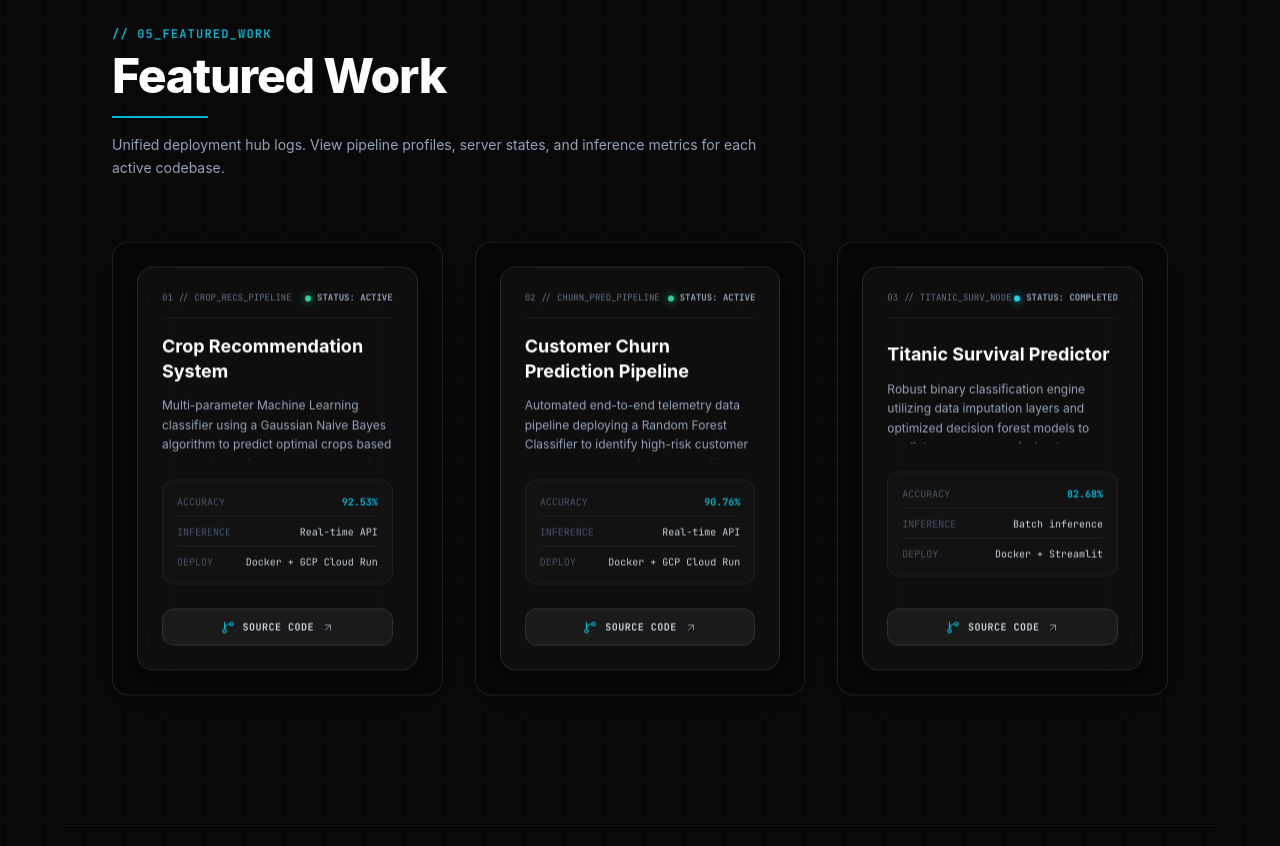
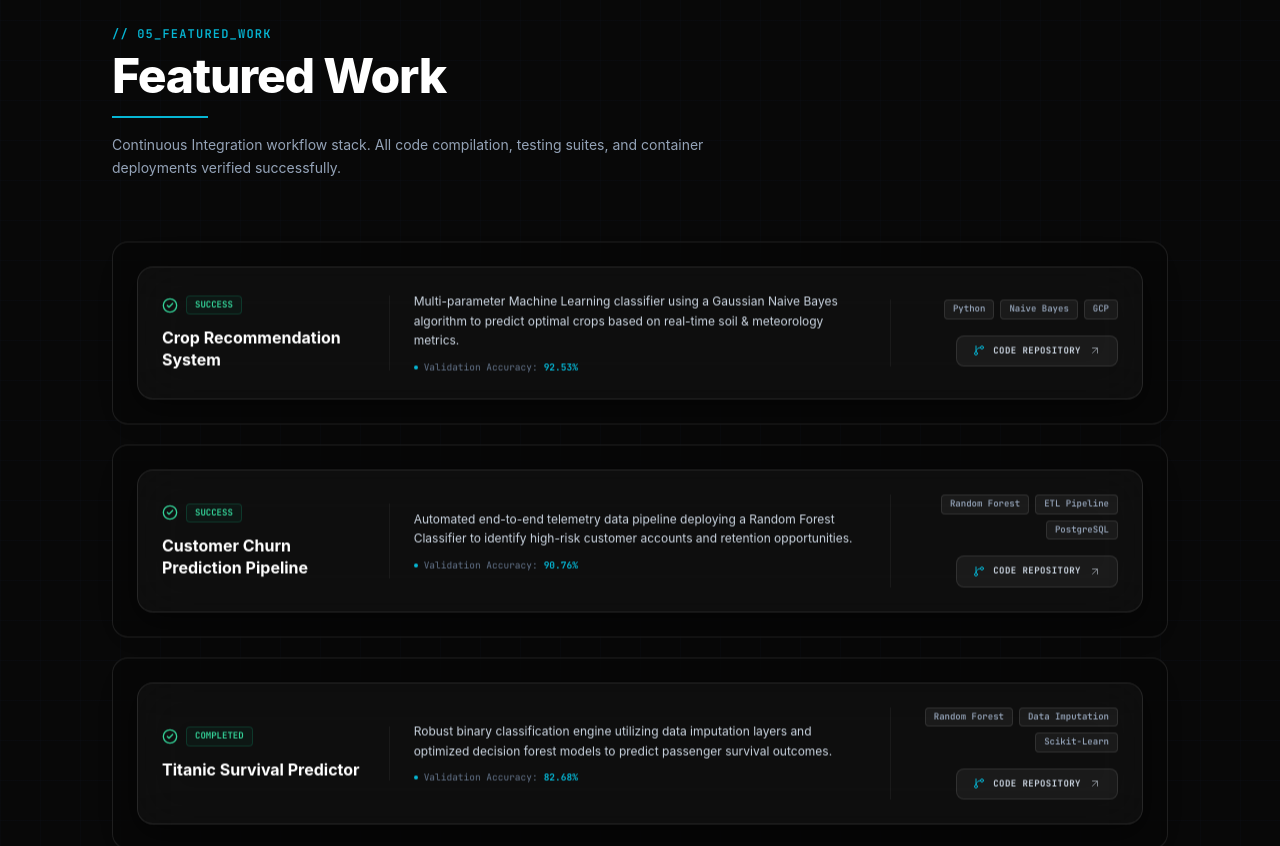
Before and after one commit to KRUTHIKTR/portfolio, a React (Vite) app: page / in a window 1280 px wide. Shown: the part 3500-4346 px from the top of the page. Built offline with nearby package versions, Linux system fonts and the light colour scheme.

Commit message:
feat: implement CI Dashboard Stack in Projects.jsx

```diff
--- a/src/components/Projects.jsx
+++ b/src/components/Projects.jsx
@@ -1,55 +1,38 @@
 import React from 'react';
-import { GitBranch, ArrowUpRight } from 'lucide-react';
+import { motion } from 'framer-motion';
+import { GitBranch, ArrowUpRight, CheckCircle2 } from 'lucide-react';
 import TiltCard from './TiltCard';
 
 const projectsData = [
   {
     id: 1,
-    index: "01",
-    nodeId: "CROP_RECS_PIPELINE",
-    status: "Active",
-    statusColor: "bg-emerald-400 shadow-[0_0_8px_#10b981]",
     title: "Crop Recommendation System",
+    accuracy: "92.53%",
+    status: "SUCCESS",
     description: "Multi-parameter Machine Learning classifier using a Gaussian Naive Bayes algorithm to predict optimal crops based on real-time soil & meteorology metrics.",
     github: "https://github.com/KRUTHIKTR/Crop-recommendation-system",
-    metrics: {
-      accuracy: "92.53%",
-      inference: "Real-time API",
-      deploy: "Docker + GCP Cloud Run"
-    },
-    themeColor: "group-hover:border-[#06b6d4]/30"
+    tags: ["Python", "Naive Bayes", "GCP"],
+    themeColor: "hover:border-[#06b6d4]/30"
   },
   {
     id: 2,
-    index: "02",
-    nodeId: "CHURN_PRED_PIPELINE",
-    status: "Active",
-    statusColor: "bg-emerald-400 shadow-[0_0_8px_#10b981]",
     title: "Customer Churn Prediction Pipeline",
+    accuracy: "90.76%",
+    status: "SUCCESS",
     description: "Automated end-to-end telemetry data pipeline deploying a Random Forest Classifier to identify high-risk customer accounts and retention opportunities.",
     github: "https://github.com/KRUTHIKTR/Customer-churn-prediction",
-    metrics: {
-      accuracy: "90.76%",
-      inference: "Real-time API",
-      deploy: "Docker + GCP Cloud Run"
-    },
-    themeColor: "group-hover:border-indigo-500/30"
+    tags: ["Random Forest", "ETL Pipeline", "PostgreSQL"],
+    themeColor: "hover:border-indigo-500/30"
   },
   {
     id: 3,
-    index: "03",
-    nodeId: "TITANIC_SURV_NODE",
-    status: "Completed",
-    statusColor: "bg-cyan-400 shadow-[0_0_8px_#06b6d4]",
     title: "Titanic Survival Predictor",
+    accuracy: "82.68%",
+    status: "COMPLETED",
     description: "Robust binary classification engine utilizing data imputation layers and optimized decision forest models to predict passenger survival outcomes.",
     github: "https://github.com/KRUTHIKTR/Titanic-Survival-Prediction",
-    metrics: {
-      accuracy: "82.68%",
-      inference: "Batch inference",
-      deploy: "Docker + Streamlit"
-    },
-    themeColor: "group-hover:border-emerald-500/30"
+    tags: ["Random Forest", "Data Imputation", "Scikit-Learn"],
+    themeColor: "hover:border-emerald-500/30"
   }
 ];
 
@@ -64,68 +47,71 @@ export default function Projects({ isZeroG }) {
         </h2>
         <div className="h-[2px] w-24 bg-[#06b6d4]" />
         <p className="text-slate-400 max-w-2xl mt-4 text-sm font-sans leading-relaxed">
-          Unified deployment hub logs. View pipeline profiles, server states, and inference metrics for each active codebase.
+          Continuous Integration workflow stack. All code compilation, testing suites, and container deployments verified successfully.
         </p>
       </div>
 
-      {/* Projects 3-Column Grid */}
-      <div className="grid grid-cols-1 md:grid-cols-3 gap-8">
+      {/* CI Dashboard Stack */}
+      <div className="flex flex-col gap-5">
         {projectsData.map((project) => (
           <TiltCard
             key={project.id}
             isZeroG={isZeroG}
-            className={`bg-[#080808]/90 border border-white/10 rounded-2xl h-full flex flex-col justify-between p-6 relative group transition-all duration-300 ${project.themeColor}`}
+            className={`bg-[#080808]/90 border border-white/10 rounded-2xl p-5 md:p-6 backdrop-blur-xl transition-all duration-300 ${project.themeColor}`}
           >
-            <div className="flex flex-col h-full justify-between text-left">
+            <div className="flex flex-col md:flex-row items-stretch md:items-center justify-between gap-6">
 
-              {/* High-Tech Index Header */}
-              <div className="flex items-center justify-between border-b border-white/5 pb-3 mb-4 font-mono text-[9px]">
-                <span className="text-slate-500">{project.index} // {project.nodeId}</span>
-                <span className="flex items-center gap-1.5">
-                  <span className={`w-1.5 h-1.5 rounded-full ${project.statusColor}`} />
-                  <span className="text-slate-400 font-bold uppercase">
-                    Status: {project.status}
-                  </span>
+              {/* Left Column: Build Status & Title (25% width) */}
+              <div className="md:w-1/4 flex flex-col items-start text-left border-b md:border-b-0 md:border-r border-white/5 pb-4 md:pb-0 md:pr-6">
+                <div className="flex items-center gap-2">
+                  <CheckCircle2 className="w-4 h-4 text-emerald-400" />
+                  <span className="font-mono text-[9px] font-bold px-2 py-0.5 border border-emerald-500/20 bg-emerald-500/5 text-emerald-400 rounded uppercase">
+                    {project.status}
                   </span>
                 </div>
-
-              {/* Title & Description */}
-              <div className="space-y-3">
-                <h3 className="text-lg font-bold text-white leading-snug group-hover:text-[#06b6d4] transition-colors duration-300">
+                <h3 className="text-base font-bold text-white mt-3 leading-snug group-hover:text-[#06b6d4] transition-colors duration-300">
                   {project.title}
                 </h3>
-                <p className="text-xs text-slate-400 leading-relaxed font-sans font-normal h-16 overflow-hidden">
+              </div>
+
+              {/* Center Column: Description & Accuracy (50% width) */}
+              <div className="md:w-1/2 flex flex-col justify-center text-left space-y-2.5">
+                <p className="text-xs text-slate-300 font-sans leading-relaxed">
                   {project.description}
                 </p>
-              </div>
-
-              {/* Tabular Monospace Metrics Panel */}
-              <div className="bg-white/[0.02] border border-white/5 rounded-xl p-3.5 font-mono text-[10px] text-slate-400 space-y-2 mt-5">
-                <div className="flex justify-between items-center border-b border-white/5 pb-1.5">
-                  <span className="text-slate-600 uppercase">Accuracy</span>
-                  <span className="text-[#06b6d4] font-bold">{project.metrics.accuracy}</span>
-                </div>
-                <div className="flex justify-between items-center border-b border-white/5 pb-1.5">
-                  <span className="text-slate-600 uppercase">Inference</span>
-                  <span className="text-slate-300">{project.metrics.inference}</span>
-                </div>
-                <div className="flex justify-between items-center">
-                  <span className="text-slate-600 uppercase">Deploy</span>
-                  <span className="text-slate-300">{project.metrics.deploy}</span>
+                <div className="font-mono text-[9.5px] text-slate-500 flex items-center gap-1.5">
+                  <span className="w-1 h-1 rounded-full bg-[#06b6d4]" />
+                  <span>Validation Accuracy:</span>
+                  <span className="text-[#06b6d4] font-bold">{project.accuracy}</span>
                 </div>
               </div>
 
-              {/* Wide Git Branch outline button */}
+              {/* Right Column: Tags & Explore Button (25% width) */}
+              <div className="md:w-1/4 flex flex-col md:items-end justify-between gap-4 border-t md:border-t-0 md:border-l border-white/5 pt-4 md:pt-0 md:pl-6">
+                {/* Tech Tags */}
+                <div className="flex flex-wrap md:justify-end gap-1.5">
+                  {project.tags.map((tag, tIdx) => (
+                    <span
+                      key={tIdx}
+                      className="text-[9px] font-mono font-semibold px-2 py-0.5 rounded bg-white/5 border border-white/10 text-slate-400"
+                    >
+                      {tag}
+                    </span>
+                  ))}
+                </div>
+
+                {/* Explore button */}
                 <a
                   href={project.github}
                   target="_blank"
                   rel="noreferrer"
-                className="w-full flex items-center justify-center gap-2 py-2.5 rounded-xl border border-white/10 hover:border-[#06b6d4] bg-white/5 hover:bg-[#06b6d4]/10 text-[10px] font-mono font-bold tracking-wider text-slate-300 hover:text-white transition-all duration-300 mt-6"
+                  className="w-full md:w-auto inline-flex items-center justify-center gap-2 px-4 py-2 rounded-lg border border-white/10 hover:border-[#06b6d4] bg-white/5 hover:bg-[#06b6d4]/10 text-[9px] font-mono font-bold tracking-wider text-slate-300 hover:text-white transition-all duration-300"
                 >
-                <GitBranch className="w-3.5 h-3.5 text-[#06b6d4]" />
-                <span>SOURCE CODE</span>
+                  <GitBranch className="w-3 h-3 text-[#06b6d4]" />
+                  <span>CODE REPOSITORY</span>
                   <ArrowUpRight className="w-3 h-3 opacity-60" />
                 </a>
+              </div>
 
             </div>
           </TiltCard>
```
Lines whose indentation alone changed are shown as unchanged.
